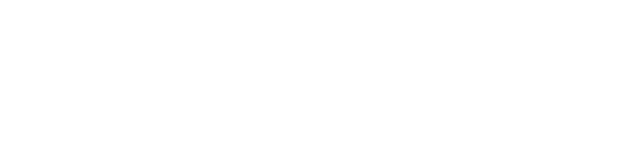
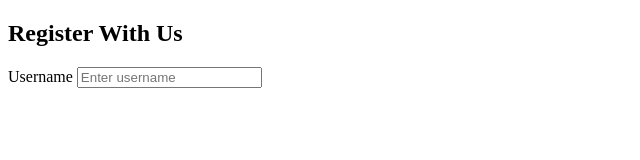
Before and after one commit to techAbhi1461/Form-Validation, a plain HTML site: page index.html in a window 1280 px wide. Shown: the whole page, without its empty margins (0-640 px from the left). Drawn offline with Linux system fonts and the light colour scheme.

Commit message:
Added the username form-control

```diff
--- a/index.html
+++ b/index.html
@@ -14,6 +14,18 @@
     <!-- Container start  -->
     <div class="container">
 
+        <!-- Form start -->
+        <form id="form" class="form">
+            <h2>Register With Us</h2>
+            <!-- form-control start -->
+            <div class="form-control">
+                <label for="username">Username</label>
+                <input type="text" id="username" placeholder="Enter username">
+            </div>
+            <!-- form-control end -->
+        </form>
+        <!-- Form end -->
+
     </div>
     <!-- Container end -->
 
```
